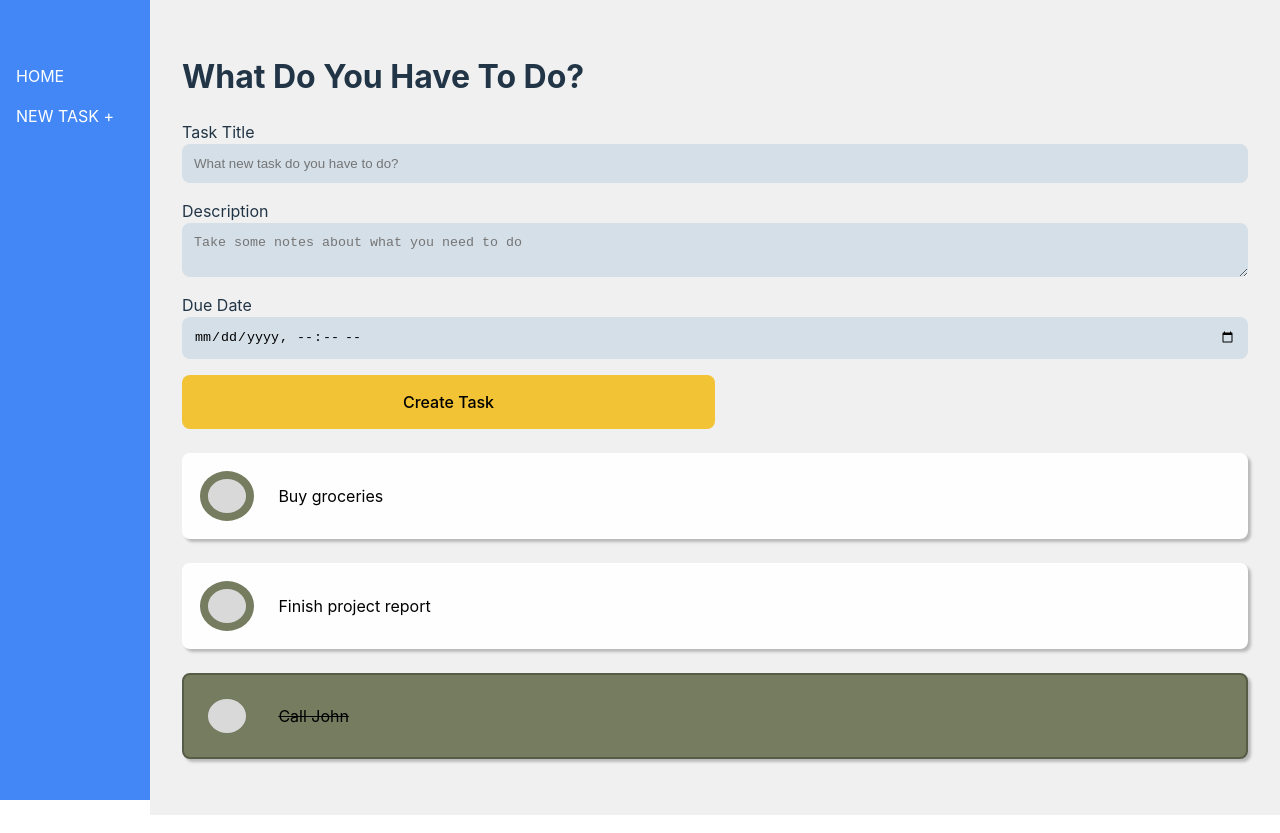
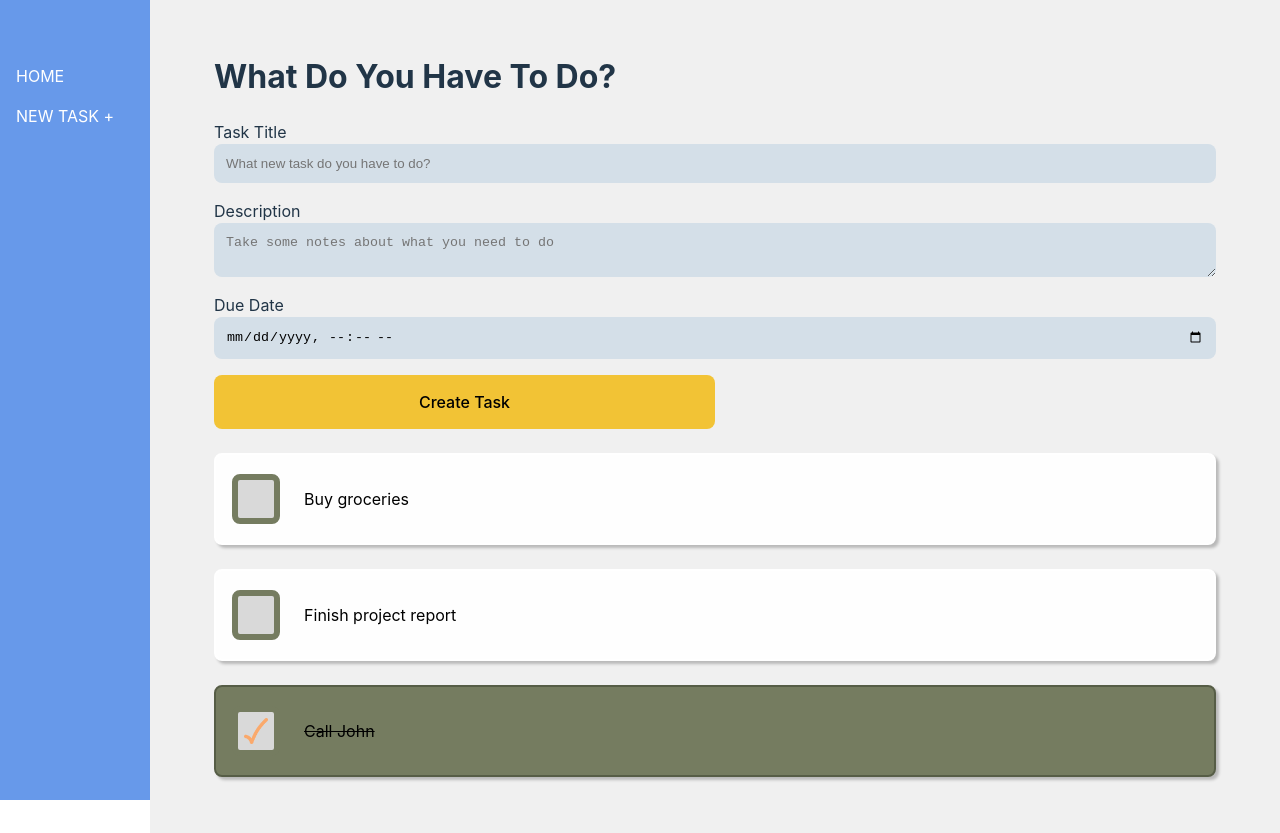
Before and after one commit to BronwenM/task-manager, a React (Vite) app in the folder frontend/: page / in a window 1280 px wide. Built offline with nearby package versions, Linux system fonts and the light colour scheme.

Commit message:
Added checkmark styling to task items

```diff
--- a/frontend/package.json
+++ b/frontend/package.json
@@ -14,6 +14,7 @@
     "react": "^19.0.0",
     "react-dom": "^19.0.0",
     "react-redux": "^9.2.0",
+    "react-router-dom": "^7.1.5",
     "styled-components": "^6.1.15"
   },
   "devDependencies": {
--- a/frontend/src/App.jsx
+++ b/frontend/src/App.jsx
@@ -5,9 +5,11 @@ import NewTaskForm from './features/tasks/NewTaskForm'
 
 const ContentContainer = styled.section`
   background:rgb(240, 240, 240);
-  padding: 2rem;
+  padding: 2rem 4rem;
   height: 100%;
   width: 100%;
+  margin-left: 150px;
+  min-height: 100vh;
 `
 const LayoutContainer = styled.div`
   display: flex;
--- a/frontend/src/components/Navbar.jsx
+++ b/frontend/src/components/Navbar.jsx
@@ -3,11 +3,12 @@ import styled from 'styled-components'
 
 const SideNav = styled.nav`
   height: 100vh;
-  min-width: 150px;
-  background-color: #4287f5;
+  width: 150px;
+  background-color:rgb(103, 153, 234);
   color: #fff;
   padding: 3rem 1rem;
   text-align: left;
+  position:fixed
 `
 
 const Navbar = () => {
--- a/frontend/src/features/tasks/TaskList.jsx
+++ b/frontend/src/features/tasks/TaskList.jsx
@@ -23,20 +23,29 @@ const TaskContainer = styled.div`
 const TaskTitle = styled.span`
   cursor: pointer;
   user-select: none;
+  width: 100%;
+  padding: 1rem 0;
 `
 
 const TaskCompleteButton = styled.button`
   background-color: #d9d9d9;
-  border-radius: 50%;
   width: 50px;
   height: 50px;
   margin-right: 1.5rem;
+  padding: 6px;
+
   &:focus {outline: none;}
 
-  border: 8px solid #757c60;
+  border: 6px solid #757c60;
+
+  img {
+    visibility: ${props => props.$completed ? "visible" : "hidden"};
+    object-fit: fill;
+    height: 100%;
+  }
 
   &:hover {
-    border: 8px solid rgb(159, 169, 130);
+    border: 6px solid rgb(159, 169, 130);
   }
   `;
 
@@ -76,7 +85,7 @@ const TaskItem = (props) => {
   return (
     <>
       <TaskContainer  $completed={is_completed === "true"}>
-        <TaskCompleteButton $completed={is_completed === "true"} onClick={() => handleComplete(props.task)}/>
+        <TaskCompleteButton $completed={is_completed === "true"} onClick={() => handleComplete(props.task)}><img src="../assets/checkmark.png" alt="task complete checkmark"/></TaskCompleteButton>
         <TaskTitle onClick={handleDetailsToggle} >{title}</TaskTitle>
       </TaskContainer>
       {toggleDetails &&
```
Also changed, not shown: frontend/src/features/tasks/TaskDetails.jsx (added, +9 -0 lines), frontend/public/assets/checkmark.png (added), 1 other file (tests, documents, lock files or other folders).
